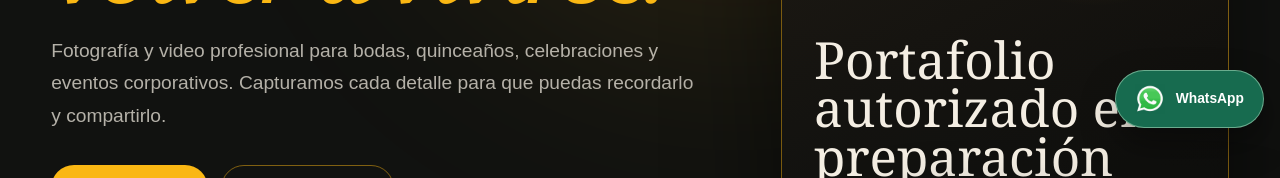
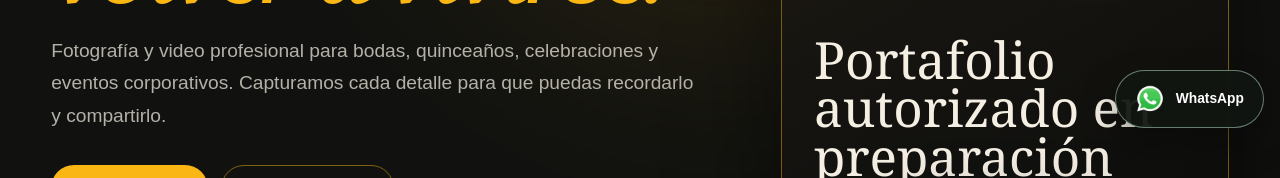
Before and after one commit to zam-ia/crisdal-agency, a Next.js app: page / in a window 1280 px wide. Shown: the part 476-654 px from the top of the page. Built offline with nearby package versions, Linux system fonts and the light colour scheme; no server answers; the database is empty.

Commit message:
style(marketing): display official WhatsApp logo clearly on dark floating control

```diff
--- a/app/ui/marketing/marketing.module.css
+++ b/app/ui/marketing/marketing.module.css
@@ -1352,7 +1352,7 @@
   padding: .82rem 1.2rem;
   border: 1px solid rgb(197 243 211 / 48%);
   border-radius: 999px;
-  background: #176b4f;
+  background: rgb(17 22 18 / 94%);
   color: #fff;
   box-shadow: 0 16px 35px rgb(0 0 0 / 35%);
   font-size: .86rem;
@@ -1361,8 +1361,8 @@
   text-decoration: none;
   transition: transform .22s ease, box-shadow .22s ease, background .22s ease;
 }
-.floatingWhatsApp svg { display: block; flex: 0 0 auto; }
-.floatingWhatsApp:hover { transform: translateY(-3px); background: #1a7d59; box-shadow: 0 18px 42px rgb(0 0 0 / 40%); }
+.floatingWhatsApp img { display: block; flex: 0 0 auto; object-fit: contain; }
+.floatingWhatsApp:hover { transform: translateY(-3px); background: rgb(29 44 33 / 97%); box-shadow: 0 18px 42px rgb(0 0 0 / 40%); }
 .floatingWhatsApp:focus-visible { outline: 3px solid var(--m-gold); outline-offset: 4px; }
 
 /* The consent banner also floats at bottom right. Keep both usable before consent. */
```
